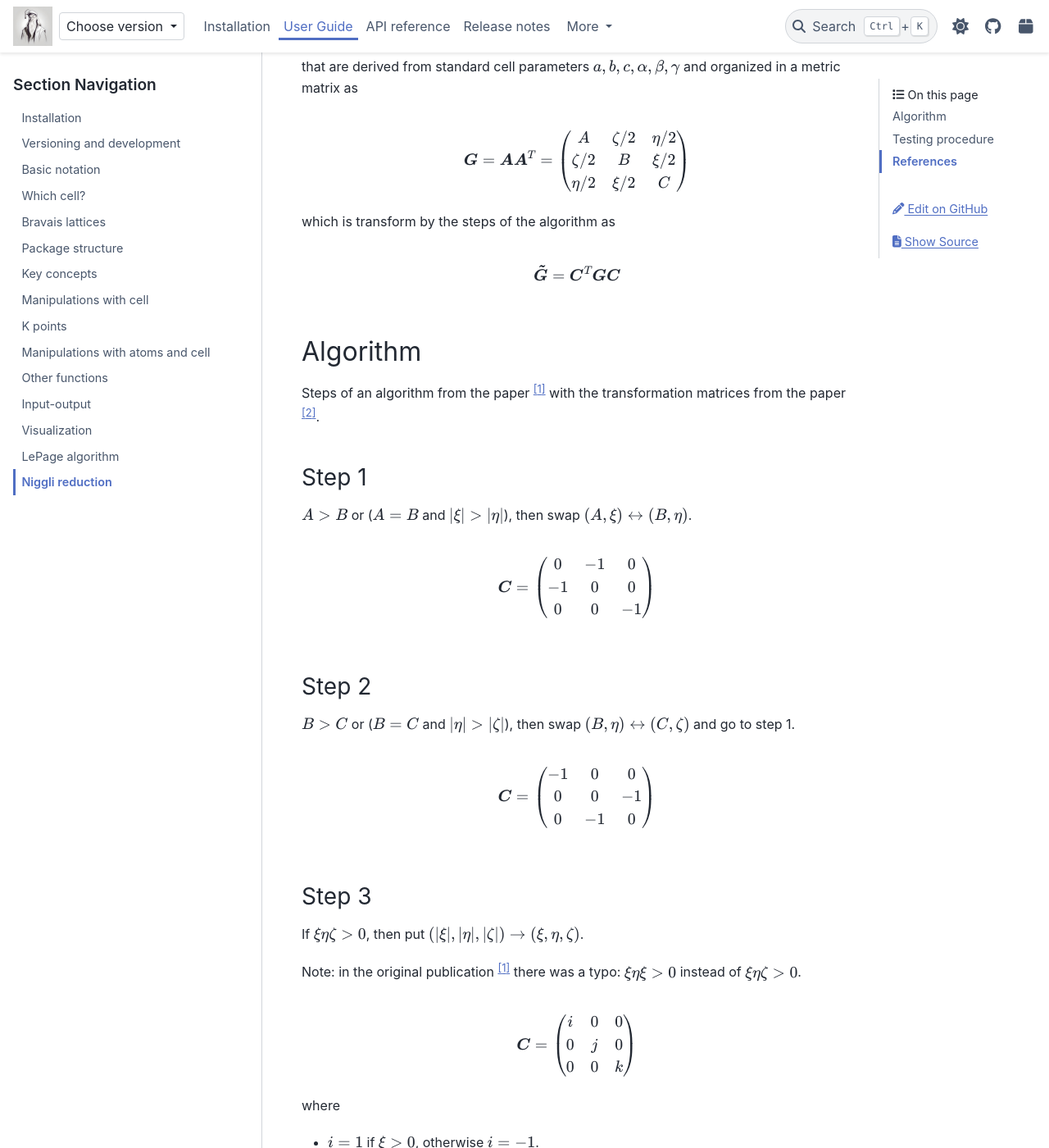
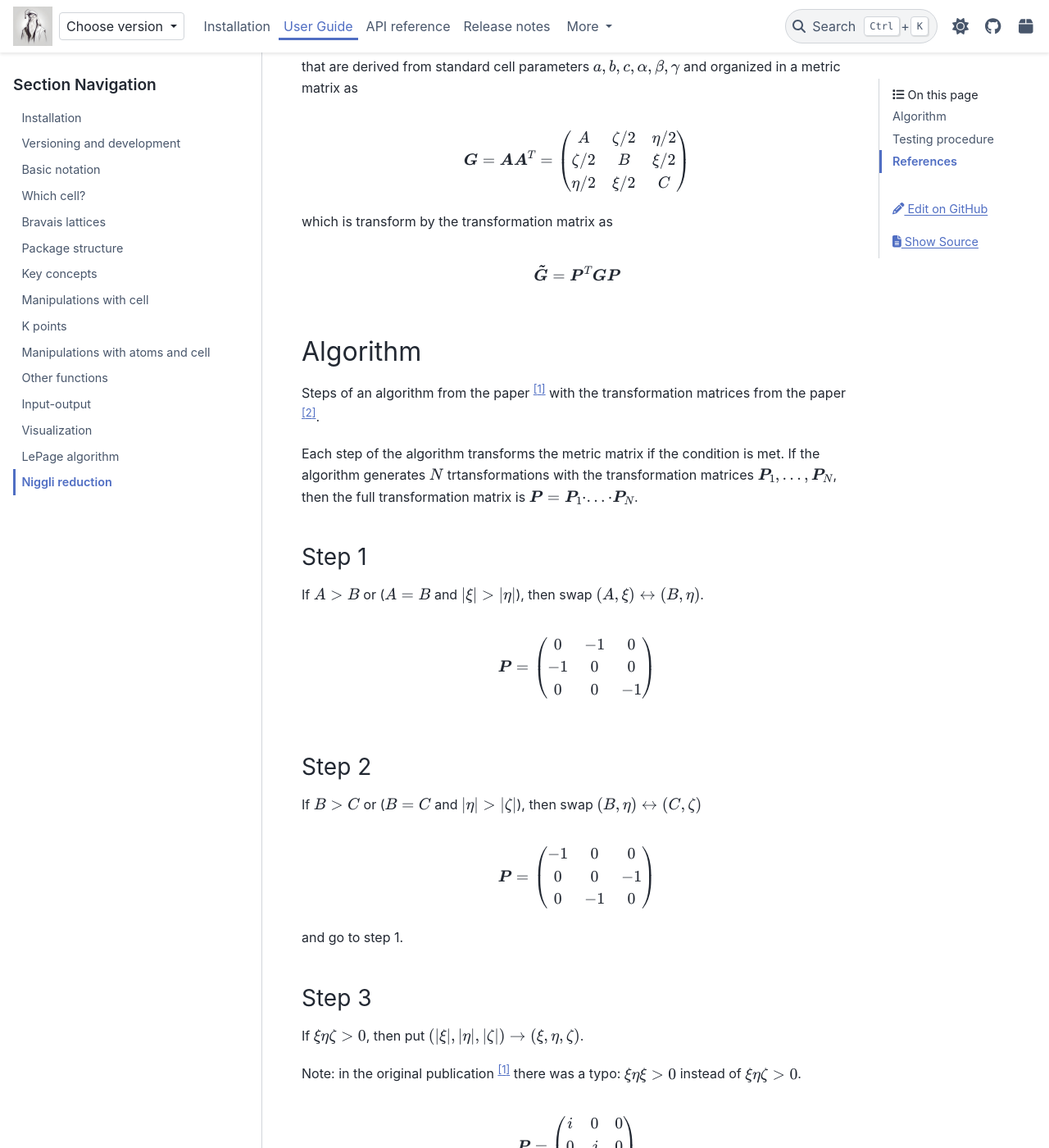
Before and after one commit to adrybakov/wulfric, a Sphinx documentation site: the page built from docs/source/user-guide/library/niggli.rst, in a window 1280 px wide and 1400 px high, scrolled down 656 px. Shown: the whole window at 82% size. Built offline with Sphinx 7.4.7 and the PyData theme 0.15.4, drawn with Linux system fonts in a browser that asks for light colours; a script that is not in the unit is left out; some of the changed text lies outside the part shown.

Commit message:
Rewrite niggli algorithm with the new approach

```diff
--- a/docs/source/user-guide/library/niggli.rst
+++ b/docs/source/user-guide/library/niggli.rst
@@ -39,15 +39,15 @@ organized in a metric matrix as
         \eta/2 & \xi/2 & C \\
     \end{pmatrix}
 
-which is transform by the steps of the algorithm as
+which is transform by the transformation matrix as
 
 .. math::
 
     \boldsymbol{\tilde{G}}
     =
-    \boldsymbol{C}^T
+    \boldsymbol{P}^T
     \boldsymbol{G}
-    \boldsymbol{C}
+    \boldsymbol{P}
 
 
 Algorithm
@@ -56,15 +56,20 @@ Algorithm
 Steps of an algorithm from the paper [1]_ with the transformation matrices from the paper
 [2]_.
 
+Each step of the algorithm transforms the metric matrix if the condition is met.
+If the algorithm generates :math:`N` trtansformations with the transformation matrices
+:math:`\boldsymbol{P}_1, ..., \boldsymbol{P}_N`, then the full transformation matrix is
+:math:`\boldsymbol{P} = \boldsymbol{P}_1 \cdot ... \cdot \boldsymbol{P}_N`.
+
 Step 1
 ------
 
-:math:`A > B` or (:math:`A = B` and :math:`|\xi| > |\eta|`), then swap
+If :math:`A > B` or (:math:`A = B` and :math:`|\xi| > |\eta|`), then swap
 :math:`(A, \xi) \leftrightarrow (B,\eta)`.
 
 .. math::
 
-    \boldsymbol{C} =
+    \boldsymbol{P} =
     \begin{pmatrix}
         0 & -1 & 0 \\
         -1 & 0 & 0 \\
@@ -74,17 +79,19 @@ Step 1
 Step 2
 ------
 
-:math:`B > C` or (:math:`B = C` and :math:`|\eta| > |\zeta|`), then swap
-:math:`(B, \eta) \leftrightarrow (C,\zeta)` and go to step 1.
+If :math:`B > C` or (:math:`B = C` and :math:`|\eta| > |\zeta|`), then swap
+:math:`(B, \eta) \leftrightarrow (C,\zeta)`
 
 .. math::
 
-    \boldsymbol{C} =
+    \boldsymbol{P} =
     \begin{pmatrix}
         -1 & 0 & 0 \\
         0 & 0 & -1 \\
         0 & -1 & 0 \\
     \end{pmatrix}
+
+and go to step 1.
 
 Step 3
 ------
@@ -97,7 +104,7 @@ instead of :math:`\xi \eta \zeta > 0`.
 
 .. math::
 
-    \boldsymbol{C} =
+    \boldsymbol{P} =
     \begin{pmatrix}
         i & 0 & 0 \\
         0 & j & 0 \\
@@ -118,7 +125,7 @@ If :math:`\xi \eta \zeta \leq 0`, then put
 
 .. math::
 
-    \boldsymbol{C} =
+    \boldsymbol{P} =
     \begin{pmatrix}
         i & 0 & 0 \\
         0 & j & 0 \\
@@ -167,7 +174,7 @@ Application of transformation matrix to the metric tensor have the general form:
 
 .. math::
 
-    \boldsymbol{C}^T \boldsymbol{G} \boldsymbol{C}
+    \boldsymbol{P}^T \boldsymbol{G} \boldsymbol{P}
     =
     \begin{pmatrix}
         i^2 A & ij \zeta/2 & ik \eta/2 \\
@@ -190,16 +197,16 @@ If :math:`|\xi| > B` or (:math:`\xi = B` and :math:`2\eta < \zeta`) or
     \eta & = \eta - \zeta \,\text{sign}(\xi) \\
     \xi & = \xi - 2B \,\text{sign}(\xi)
 
-and go to 1.
-
 .. math::
 
-    \boldsymbol{C} =
+    \boldsymbol{P} =
     \begin{pmatrix}
         1 & 0 & 0 \\
         0 & 1 & -\text{sign}(\xi) \\
         0 & 0 & 1 \\
     \end{pmatrix}
+
+and go to step 1.
 
 Step 6
 ------
@@ -212,16 +219,16 @@ If :math:`|\eta| > A` or (:math:`\eta = A` and :math:`2\xi < \zeta`) or
     \xi & = \xi - \zeta \,\text{sign}(\eta) \\
     \eta & = \eta - 2A \,\text{sign}(\eta)
 
-and go to 1.
-
 .. math::
 
-    \boldsymbol{C} =
+    \boldsymbol{P} =
     \begin{pmatrix}
         1 & 0 & -\text{sign}(\eta) \\
         0 & 1 & 0 \\
         0 & 0 & 1 \\
     \end{pmatrix}
+
+and go to step 1.
 
 Step 7
 ------
@@ -234,16 +241,16 @@ If :math:`|\zeta| > A` or (:math:`\zeta = A` and :math:`2\xi < \eta`) or
     \xi & = \xi - \eta \,\text{sign}(\zeta) \\
     \zeta & = \zeta - 2A \,\text{sign}(\zeta)
 
-and go to 1.
-
 .. math::
 
-    \boldsymbol{C} =
+    \boldsymbol{P} =
     \begin{pmatrix}
         1 & -\text{sign}(\zeta) & 0 \\
         0 & 1 & 0 \\
         0 & 0 & 1 \\
     \end{pmatrix}
+
+and go to step 1.
 
 Step 8
 ------
@@ -256,16 +263,16 @@ If :math:`\xi + \eta + \zeta + A + B < 0` or (:math:`\xi + \eta + \zeta + A + B
     \xi & = 2B + \xi + \zeta \\
     \eta & = 2A + \eta + \zeta
 
-and go to 1.
-
 .. math::
 
-    \boldsymbol{C} =
+    \boldsymbol{P} =
     \begin{pmatrix}
         1 & 0 & 1 \\
         0 & 1 & 1 \\
         0 & 0 & 1 \\
     \end{pmatrix}
+
+and go to step 1.
 
 
 Testing procedure
```
Also changed, not shown: 1 other file.
